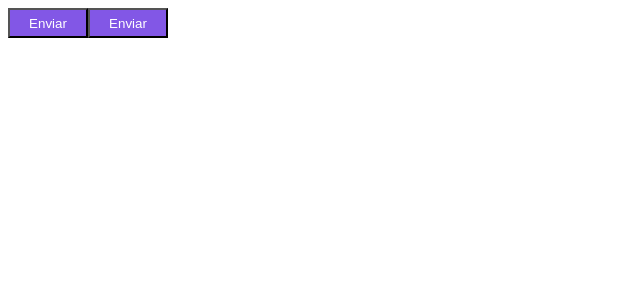
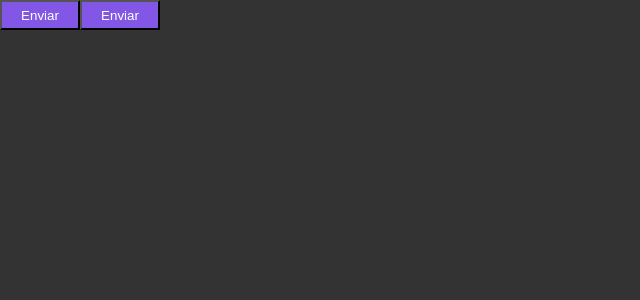
Before and after one commit to SouzaVitoria/pomodoro-timer, a React (Vite) app: page / in a window 1280 px wide. Shown: the top 300 px of the page, without its empty margins (0-640 px from the left). Built offline with nearby package versions, Linux system fonts and the light colour scheme.

Commit message:
added global styles with styled-components

```diff
--- a/src/App.tsx
+++ b/src/App.tsx
@@ -2,10 +2,12 @@
 import { ThemeProvider } from "styled-components";
 import { Button } from "./components/Button/Button"
 import { defaultTheme } from "./styles/themes/default";
+import { GlobalStyle } from "./styles/global";
 
 export function App() {
   return (
     <ThemeProvider theme={defaultTheme}>
+      <GlobalStyle />
       <Button variant="primary" />
       <Button variant="secondary" />
     </ThemeProvider>
--- /dev/null
+++ b/src/styles/global.ts
@@ -0,0 +1,13 @@
+import { createGlobalStyle } from 'styled-components'
+
+export const GlobalStyle = createGlobalStyle`
+  * {
+    margin: 0;
+    padding: 0;
+    box-sizing: border-box;
+  }
+  body {
+    background: #333;
+    color: #FFF;
+  }
+`;
```
